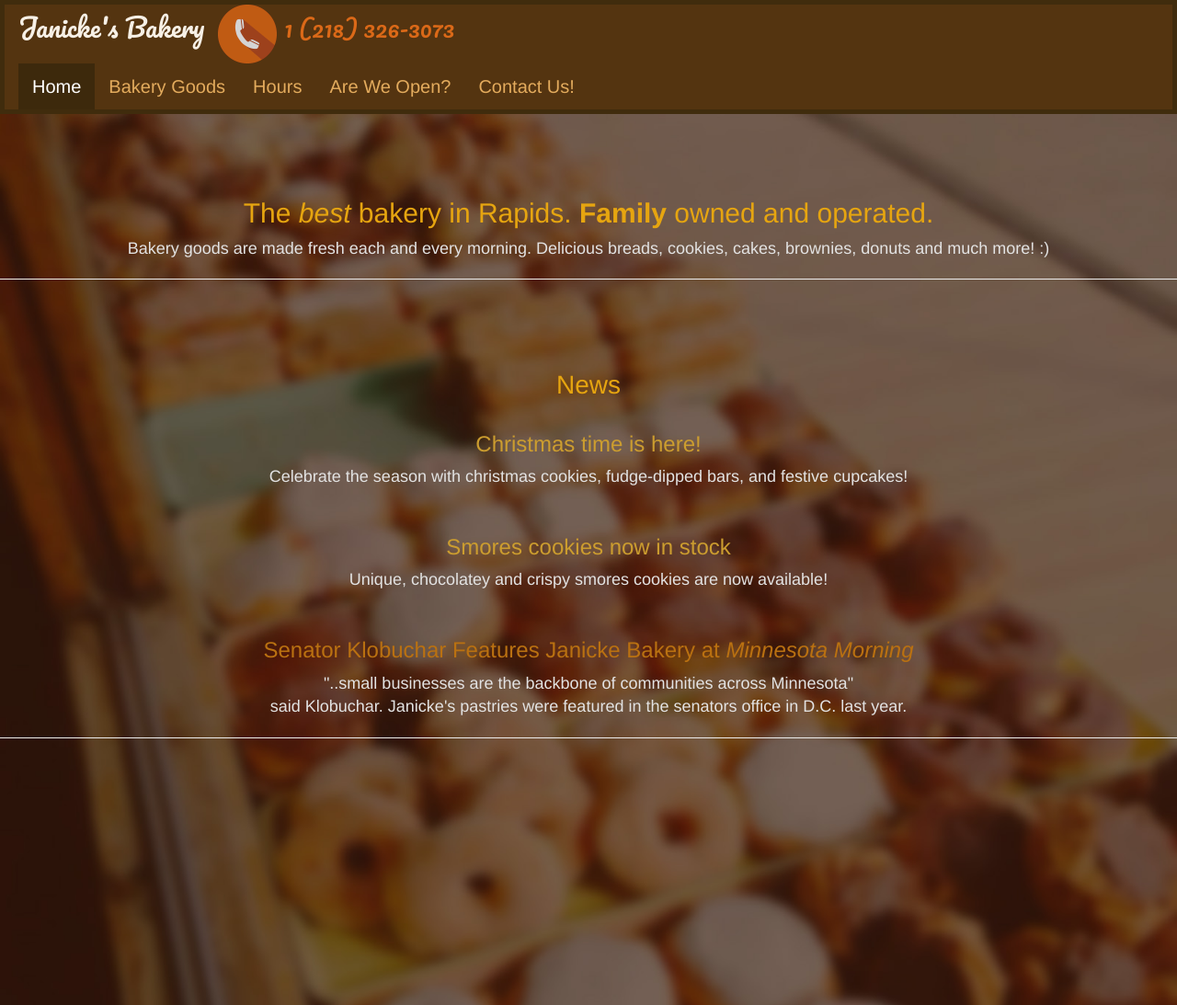
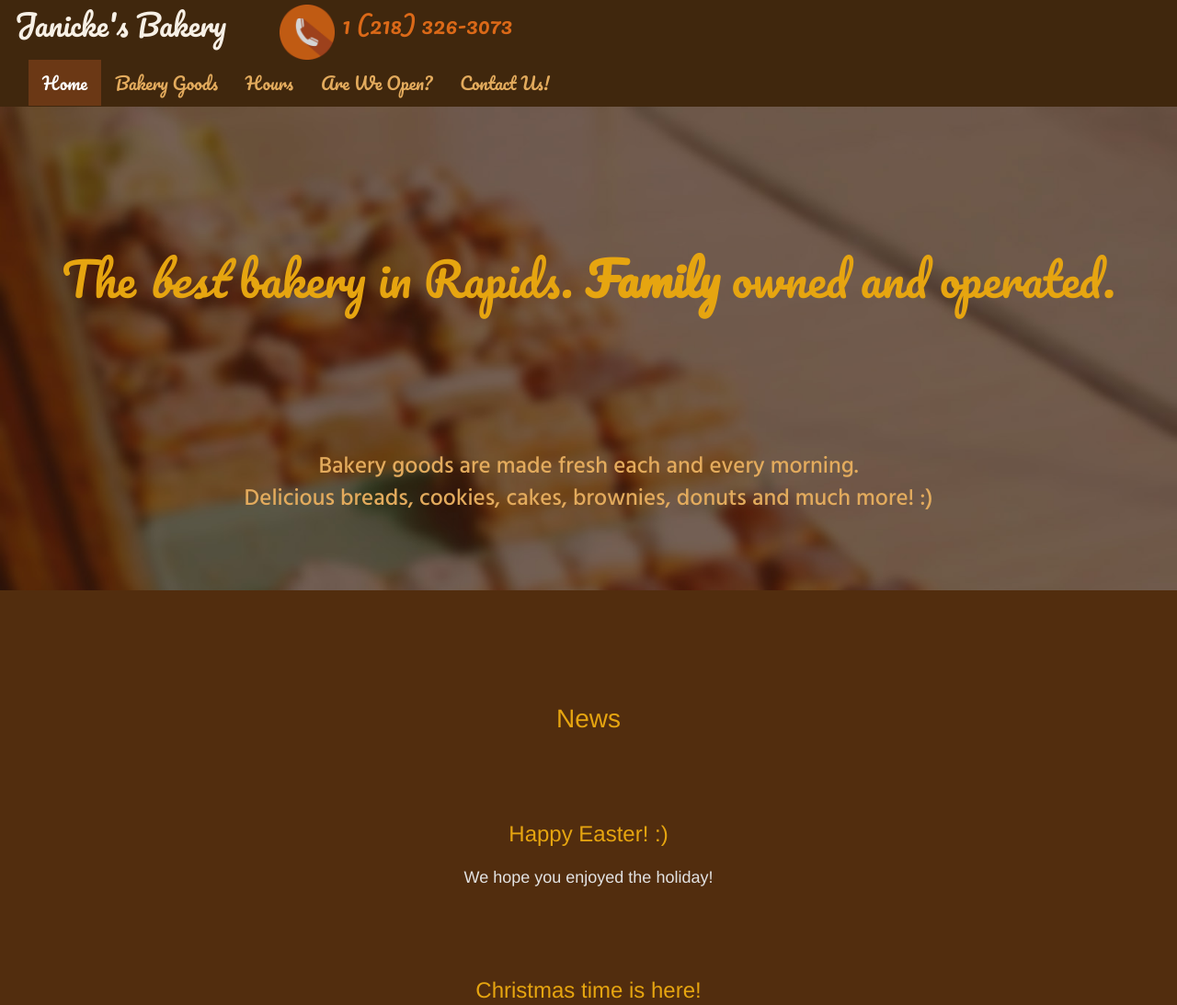
Before and after one commit to Dooboopdee/jbakery, a plain HTML site: page index.html in a window 1280 px wide. Shown: the top 1093 px of the page at 92% size. Drawn offline with nearby package versions, Linux system fonts and the light colour scheme.

Commit message:
Major page restyling. Much cleaner and more modern feel and look.

```diff
--- a/index.html
+++ b/index.html
@@ -17,11 +17,9 @@
     <script src="https://maxcdn.bootstrapcdn.com/bootstrap/3.3.6/js/bootstrap.min.js" integrity="sha384-0mSbJDEHialfmuBBQP6A4Qrprq5OVfW37PRR3j5ELqxss1yVqOtnepnHVP9aJ7xS" crossorigin="anonymous"></script>
   </head>
   <body>
-    <header>
-      <div class="navbar navbar-default navbar-fixed-top">
+    <div class="navbar navbar-default">
       <div class="container-fluid">
         <div class="navbar-header">
-
           <button type="button" class="navbar-toggle" data-toggle="collapse" data-target=".navbar-collapse">
           <span class="sr-only">Toggle Navigation</span>
 
@@ -29,7 +27,7 @@
           <span class="icon-bar"></span>
           <span class="icon-bar"></span>
           </button>
-            <a class="navbar-brand" href="#">Janicke's Bakery <a href="tel:12183263073"><img id="phoneIcon" src="img/phone-icon.png"><p id="phoneNum">1 (218) 326-3073</p></a>
+          <a class="navbar-brand" href="#">Janicke's Bakery<a href="tel:12183263073"><img id="phoneIcon" src="img/phone-icon.png"><p id="phoneNum">1 (218) 326-3073</p></a></a>
           <div class="collapse navbar-collapse">
             <ul class="nav navbar-nav">
               <li class="active"><a href="#">Home</a></li>
@@ -37,29 +35,29 @@
               <li><a href="hours.html">Hours</a></li>
               <li><a href="openyesno.html">Are We Open?</a></li>
               <li><a href="contact.php">Contact Us!</a></li>
-                <li class="pull-right"></a></li>
             </ul>
           </div>
         </div>
       </div>
     </div>
-    </header>
-    <section>
     <div class="container" id="topContainer">
+      <h1 class="mainTitle">The <em>best</em> bakery in Rapids. <strong>Family</strong> owned and operated.</h1>
+      <p class="subTitle">Bakery goods are made fresh each and every morning.<br/> Delicious breads, cookies,
+      cakes, brownies, donuts and much more! :)</p>
+    </div>
+    <div class="container" id="contentContainer">
       <div class="row">
         <div class="colum-md-6" id="topRow">
-            <h1>The <em>best</em> bakery in Rapids. <strong>Family</strong> owned and operated.</h2>
-            <!--<a href="img/donutparadise.jpg"><img id="titlePic" src="img/donutparadise.jpg"></a>-->
-            <p class="lead">Bakery goods are made fresh each and every morning. Delicious breads, cookies,
-            cakes, brownies, donuts and much more! :)</p><hr />
           <h2>News</h2>
-            <h3 id="secondContent">Christmas time is here!</h3>
-            <p>Celebrate the season with christmas cookies, fudge-dipped bars, and festive cupcakes!</p>
-            <h3 id="thirdContent">Smores cookies now in stock</h3>
-            <p>Unique, chocolatey and crispy smores cookies are now available!</p>
-            <h3 id="fourthContent"><a href="http://www.grandrapidsmn.com/business/klobuchar-features-janicke-bakery-at-minnesota-morning/article_facc825a-4585-11e4-948a-535c67e0f322.html">Senator Klobuchar Features Janicke Bakery at <em>Minnesota Morning</em></a></h3>
-            <p>"..small businesses are the backbone of communities across Minnesota"<br /> said Klobuchar.
-            Janicke's pastries were featured in the senators office in D.C. last year.</p><hr />
+          <h3 class="newsTitle">Happy Easter! :)</h3>
+          <p class="newsContent">We hope you enjoyed the holiday!</p>
+          <h3 class="newsTitle">Christmas time is here!</h3>
+          <p class="newsContent">Celebrate the season with christmas cookies, fudge-dipped bars, and festive cupcakes!</p>
+          <h3 class="newsTitle">Smores cookies now in stock</h3>
+          <p class="newsContent">Unique, chocolatey and crispy smores cookies are now available!</p>
+          <h3 class="newsTitle"><a href="http://www.grandrapidsmn.com/business/klobuchar-features-janicke-bakery-at-minnesota-morning/article_facc825a-4585-11e4-948a-535c67e0f322.html">Senator Klobuchar Features Janicke Bakery at <em>Minnesota Morning</em></a></h3>
+          <p class="newsContent">"..small businesses are the backbone of communities across Minnesota"<br /> said Klobuchar.
+          Janicke's pastries were featured in the senators office in D.C. last year.</p>
         </div>
       </div>
     </div>
@@ -68,7 +66,7 @@
         <div class="row">
           <div class="colum-md-6" id="bottomRow">
             <a href="index.html"><p>&copy; 2015 Janicke's Bakery<img id="footerDonuts" src="img/donuts.png" alt=""></p></a>
-            <p>&copy; John Garrison - Janicke's Cleaner<br /> and <a href="http://www.github.com/Dooboopdee">Site Creator<img id="footerGithub" src="img/github.png"></a></p>
+            <p>&copy; John Garrison - Janicke's Cleaner<br /> and <a href="http://www.johntg.com">Site Creator<img id="footerGithub" src="img/github.png"></a></p>
           </div>
         </div>
       </div>
--- a/main.css
+++ b/main.css
@@ -4,34 +4,40 @@ MAIN.CSS
 Main styling done with Bootstrap 3
 This file will override the styling done w/ Boostrap
 John Garrison, Janicke Bakery. 2015.
-**********************************
+**********************************/
 
+body {
+  font-size: 62.5%;
+}
 
 /*********************************
 HEADER
 **********************************/
 
 .navbar-default .navbar-brand {
-  font-size: 28px;
-  text-align: left;
+  font-size: 1.7em;
+  position: relative;
   color: #F7F0E6;
   font-family: 'Pacifico', sans-serif;
 }
 
 .navbar-default {
-    background-color: #543410;
-    border-color: #402C0D;
-    border-width: 5px;
-    margin-bottom: 0;
+  font-size: 3em;
+  color: #EDEDED;
+  font-family: 'Pacifico', sans-serif;
+  background-color: #40270D;
+  margin-bottom: 0;
+  border: .1em solid #40270D;
+  border-radius: 0;
 }
 
 .navbar-default .navbar-nav > li > a {
     color: #E3AB5D;
-    font-size: 20px;
+    font-size: 1em;
 }
 
 .navbar-default .navbar-nav > .active > a, .navbar-default .navbar-nav > .active > a:hover, .navbar-default .navbar-nav > .active > a:focus {
-    background-color: #3D290C;
+    background-color: #6B3815;
     color: #FFFFFF;
 }
 
@@ -40,9 +46,10 @@ ul.nav a:hover {
 }
 
 #phoneIcon {
-  margin-top: 0;
-  height: 64px;
-  width: 64px;
+  margin-top: .2em;
+  margin-left: 2.3em;
+  height: 25%;
+  width: 3.2em;
 }
 
 #phoneNum {
@@ -62,13 +69,33 @@ SECTION
   background-image: url(img/donutparadise.jpg);
   background-color: #C48D5C;
   background-size: cover;
-  height: 1200px;
+  background-attachment: fixed;
+  height: auto;
   width: 100%;
 }
 
+.mainTitle {
+  font-family: 'Pacifico', arial;
+  font-size: 8em;
+  text-align: center;
+  color: #E6A510;
+  margin-top: 3.2em;
+  margin-bottom: 3.2em;
+}
+
+.subTitle {
+  font-family: 'Hind', arial;
+  font-size: 4em;
+  text-align: center;
+  color: #E3AB5D;
+  margin-top: 2em;
+  margin-bottom: 3.2em;
+}
+
 #topRow {
-  margin-top: 215px;
+  margin-top: 20em;
   text-align: center;
+  margin-bottom: 4em;
 }
 
 #topRow h1 {
@@ -79,32 +106,33 @@ SECTION
 #topRow h2 {
   font-size: 28px;
   color: #E6A510;
-  margin-top: 100px
 }
 
 #topRow p {
   font-size: 18px;
   color: #E3E3E3;
+  margin-top: 1.2em;
 }
 
-#secondContent {
-  margin-top: 35px;
+#contentContainer {
+  background-color: #522D0E;
+  width: 100%;
+}
+
+.newsTitle {
+  color: #E6A510;
+  margin-top: 4em;
+}
+
+.newsTitle a {
   color: #CC9D2F;
 }
 
-#thirdContent {
-  margin-top: 50px;
-  color: #CC9D2F;
+.newsContent {
+  color: #E3AB5D;
+  margin-top: 4em;
 }
 
-#fourthContent {
-  margin-top: 50px;
-}
-
-#fourthContent a {
-
-  color: #BA7111;
-}
 
 /*********************************
 FOOTER
@@ -152,10 +180,10 @@ OPEN.JS
 **********************************/
 
 #warningText {
-  margin-top: 45px;
   text-align: center;
-  font-size: 20px;
+  font-size: 5em;
   color: #E6A510;
+  margin-top: 2em;
 }
 
 .todayIsClosed {
@@ -163,7 +191,7 @@ OPEN.JS
   font-family: 'Pacifico', sans-serif;
   font-size: 40px;
   text-align: center;
-  margin-top: 215px;
+  margin-top: 3em;
 }
 
 .todayIsOpen {
@@ -171,7 +199,7 @@ OPEN.JS
   font-family: 'Pacifico', sans-serif;
   font-size: 40px;
   text-align: center;
-  margin-top: 215px;
+  margin-top: 3em;
 }
 
 .openText {
```
Also changed, not shown: foods.html (+1 -1 lines), hours.html (+17 -17 lines), openyesno.html (+6 -6 lines), 1 other file. Lines whose indentation alone changed are shown as unchanged.
